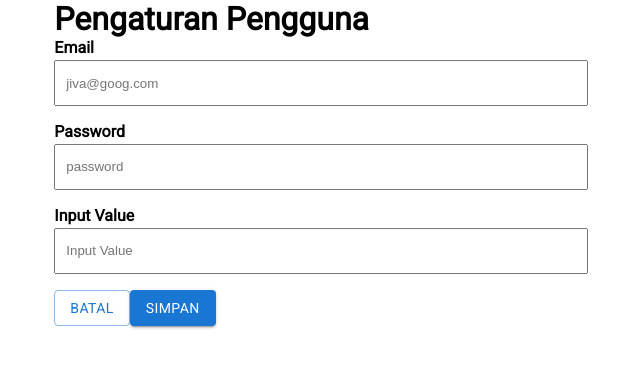
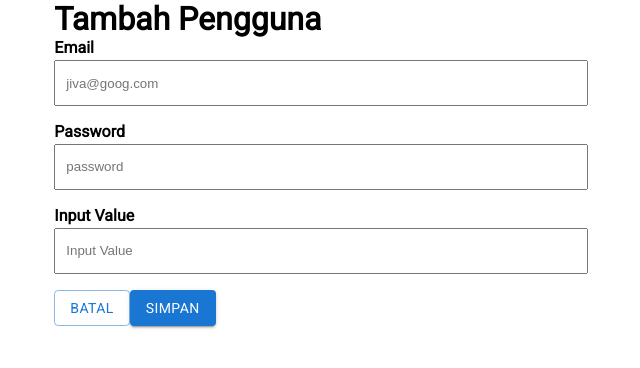
Before and after one commit to dnswd/jiva, a Next.js app: page /pengaturan-pengguna/tambah in a window 1280 px wide. Shown: the top 368 px of the page, without its empty margins (319-959 px from the left). Built offline with nearby package versions, Linux system fonts and the light colour scheme.

Commit message:
red: enforce form role to the form in tambah for the sake of clearance

```diff
--- a/components/pages/pengaturan-pengguna/tambah.js
+++ b/components/pages/pengaturan-pengguna/tambah.js
@@ -36,7 +36,7 @@ const Tambah = () => {
 
   return (
     <main>
-    <h1>Pengaturan Pengguna</h1>
+    <h1>Tambah Pengguna</h1>
     <Formik
       initialValues={{
         email: "",
@@ -47,7 +47,7 @@ const Tambah = () => {
       onSubmit={(values, { setSubmitting }) => {}}
     >
       {() => (
-        <Form className="form">
+        <Form className="form" role="form">
           <TambahForm />
         </Form>
       )}
```
